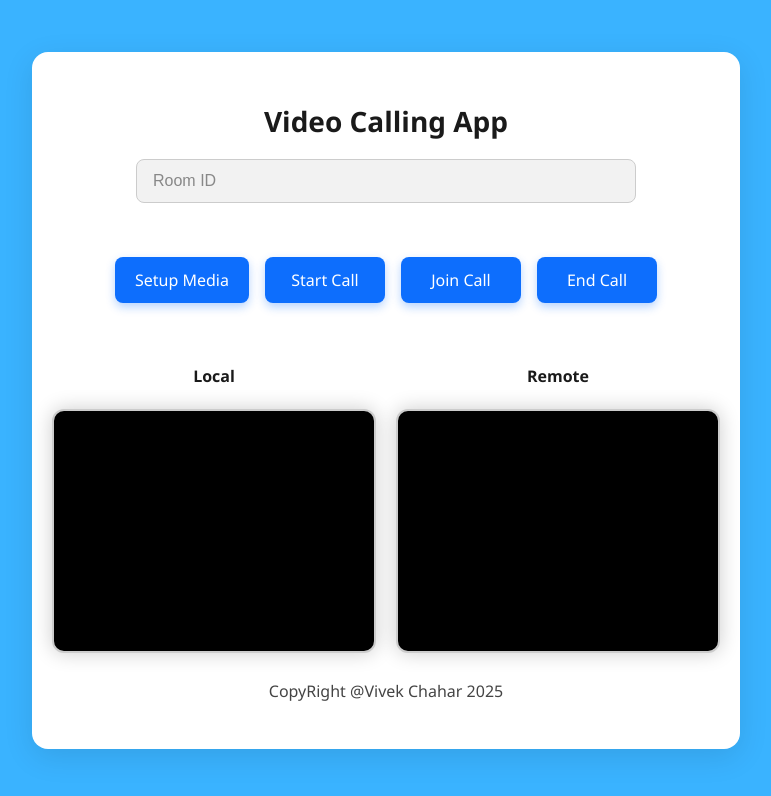
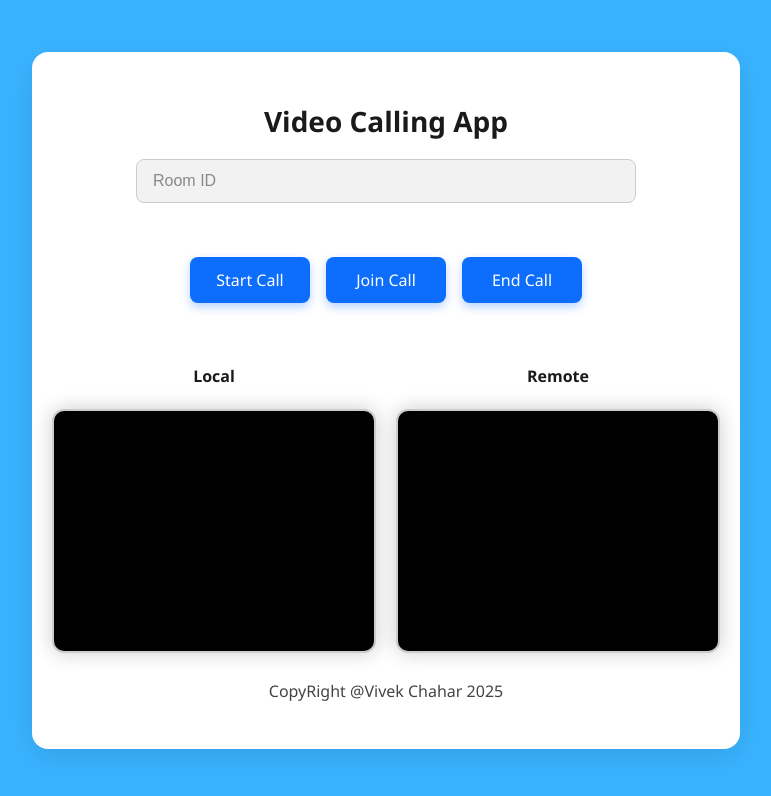
Before and after one commit to VivekChahar1960/WebRtcVideoCalling, a React (Vite) app: page / in a window 1280 px wide. Shown: the top 796 px of the page, without its empty margins (254-1025 px from the left). Built offline with nearby package versions, Linux system fonts and the light colour scheme.

Commit message:
setup media made automatic

```diff
--- a/src/VideoCallingApp.jsx
+++ b/src/VideoCallingApp.jsx
@@ -4,7 +4,7 @@ import {
   collection, addDoc, onSnapshot
 } from 'firebase/firestore';
 import { firestore } from './firebaseConfig';
-import './VideoCalingApp.css'
+import './VideoCalingApp.css';
 
 const configuration = {
   iceServers: [
@@ -12,9 +12,9 @@ const configuration = {
     {
       urls: 'turn:relay1.expressturn.com:3478',
       username: 'ef1Z3Xgt1GDVjCP9',
-      credential: 'm4N1MZQvYp5Lyo0e'
-    }
-  ]
+      credential: 'm4N1MZQvYp5Lyo0e',
+    },
+  ],
 };
 
 let pc = null;
@@ -66,6 +66,8 @@ const VideoCallingApp = () => {
   };
 
   const startCall = async () => {
+    await setupMedia(); // Set up media before starting the call
+
     const roomRef = doc(firestore, 'rooms', roomId);
     const candidatesRef = collection(roomRef, 'callerCandidates');
 
@@ -115,6 +117,8 @@ const VideoCallingApp = () => {
   };
 
   const joinCall = async () => {
+    await setupMedia(); // Set up media before joining the call
+
     const roomRef = doc(firestore, 'rooms', roomId);
     const roomSnapshot = await getDoc(roomRef);
 
@@ -172,7 +176,7 @@ const VideoCallingApp = () => {
     }
 
     if (localStream) {
-      localStream.getTracks().forEach(track => track.stop());
+      localStream.getTracks().forEach((track) => track.stop());
       localVideoRef.current.srcObject = null;
     }
 
@@ -187,7 +191,7 @@ const VideoCallingApp = () => {
   };
 
   return (
-    <div className='main_div_app'>
+    <div className="main_div_app">
       <h2>Video Calling App</h2>
       <input
         type="text"
@@ -195,19 +199,19 @@ const VideoCallingApp = () => {
         value={roomId}
         onChange={(e) => setRoomId(e.target.value)}
       />
-      <br /><br />
-      <button onClick={setupMedia}>Setup Media</button>
+      <br />
+      <br />
       <button onClick={startCall}>Start Call</button>
       <button onClick={joinCall}>Join Call</button>
       <button onClick={endCall}>End Call</button>
       <p>{callStatus}</p>
 
-      <div className='both_video_main'>
-        <div className='video_user'>
+      <div className="both_video_main">
+        <div className="video_user">
           <h4>Local</h4>
           <video ref={localVideoRef} autoPlay muted playsInline width={300} />
         </div>
-        <div className='video_user'>
+        <div className="video_user">
           <h4>Remote</h4>
           <video ref={remoteVideoRef} autoPlay playsInline width={300} />
         </div>
```
Also changed, not shown: 1 other file (tests, documents, lock files or other folders).
